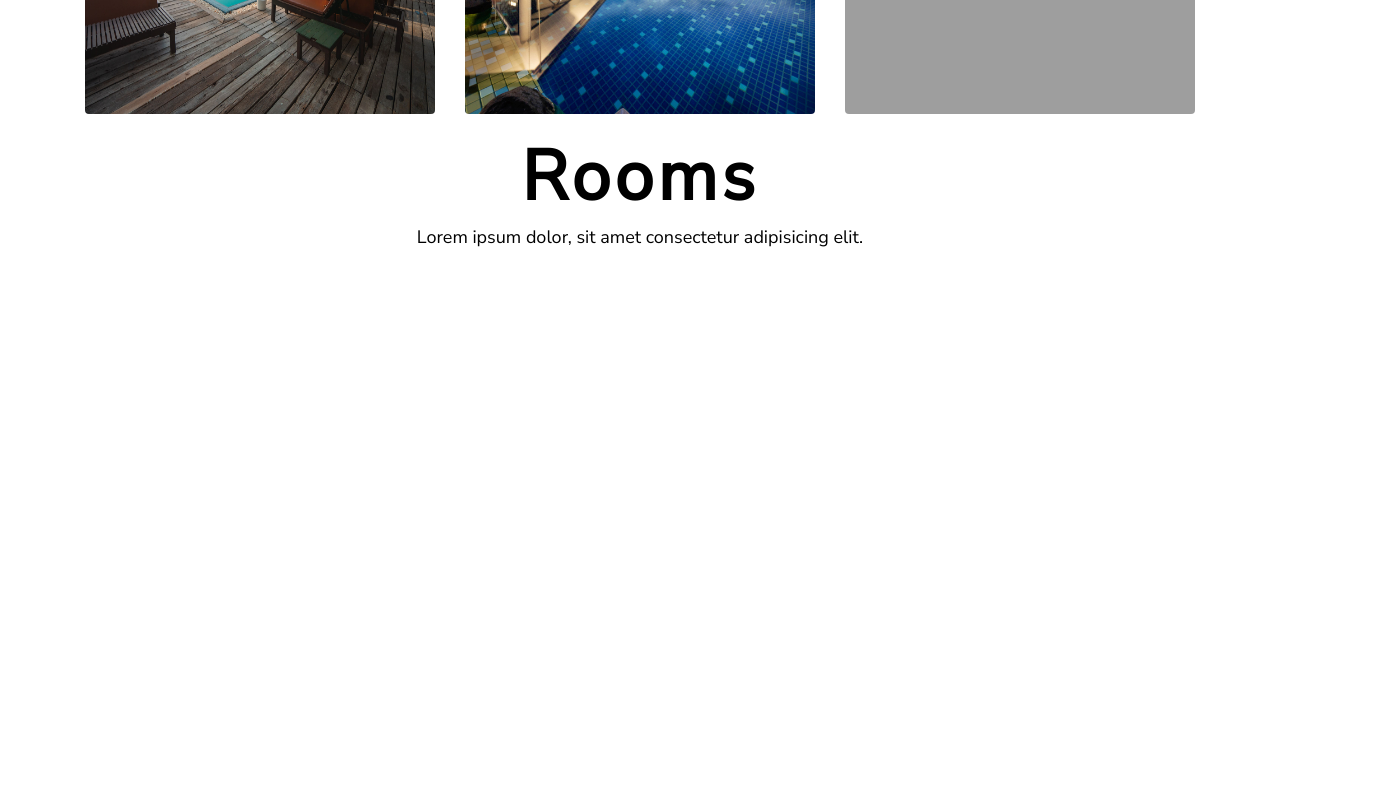
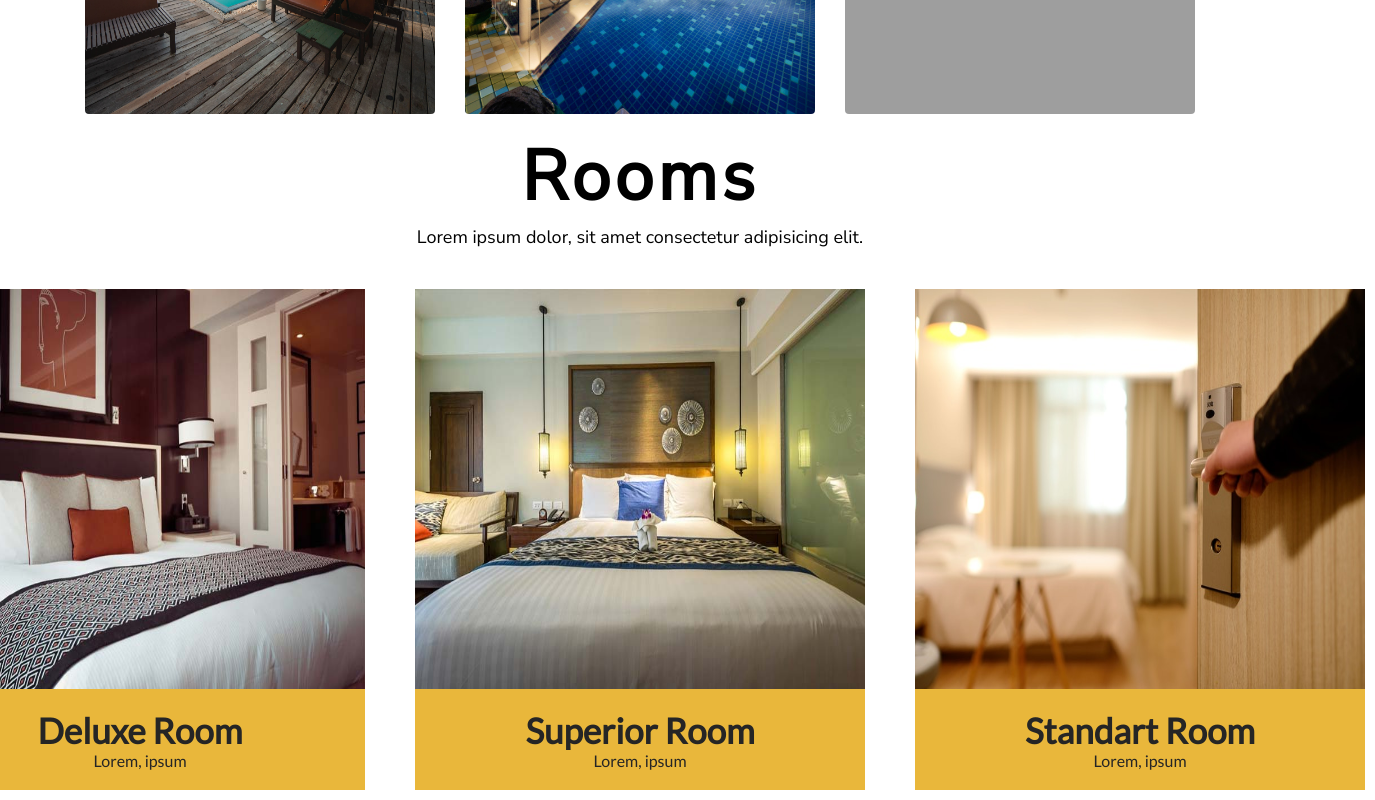
Before and after one commit to bkrcokan13/deluxe-hotel, a plain HTML site: page index.html in a window 1280 px wide. Shown: the part 3855-4655 px from the top of the page, 1375 px wide, since content can reach past the window. Before the commit the page ends 4134 px from the top, so only its background shows below. Drawn offline with Linux system fonts and the light colour scheme; grey boxes are pictures that could not be loaded.

Commit message:
index.html updated
Rooms added.

```diff
--- a/css/style.css
+++ b/css/style.css
@@ -280,8 +280,31 @@
 .room-box {
     display: flex;
     flex-direction: column;
+    padding: 10px;
     align-items: center;
     justify-content: space-between;
+}
+
+.rooms-types {
+    display: flex;
+    gap: 30px;
+}
+
+.room-title {
+    text-align: center;
+    font-family: "Lato", sans-serif;
+    background-color: #e9b73b;
+    color: rgb(37, 37, 37);
+    padding: 20px;
+    width: 100%;
+}
+
+.room-title h1 {
+    font-size: 35px;
+}
+
+.room-title p {
+    font-size: 16px;
 }
 
 
@@ -335,4 +358,12 @@
         width: 100;
 
     }
+
+    .hotel-rooms {
+        flex-direction: column;
+    }
+
+    .rooms-types {
+        flex-direction: column;
+    }
 }
--- a/index.html
+++ b/index.html
@@ -11,6 +11,7 @@
 </head>
 <body>
     <header class="main-header">
+        <!-- Navbar -->
         <nav class="main-navbar">
             <div class="navbar-logo">
                 <a href="index.html">
@@ -41,6 +42,7 @@
             </div>
         </nav>
 
+        <!-- Header Content -->
         <div class="header-content">
             <h1>Welcome To Deluxe</h1>
             <p>Lorem ipsum dolor sit amet consectetur adipisicing elit.</p>
@@ -52,6 +54,7 @@
 
 
     <main>
+        <!-- Hotel Specs -->
         <div class="hotel-specs">
             <div class="spec-box">
                 <i class="fa-solid fa-bell-concierge fa-4x" style="color: #daa520;"></i>
@@ -74,6 +77,8 @@
                 <p>Lorem ipsum dolor sit, amet consectetur adipisicing elit.</p>
             </div>
         </div>
+
+        <!-- Info -->
 
         <div id="info" class="info-section">
             <div class="info-left box">
@@ -98,6 +103,7 @@
             <div class="info-2-left box"></div>
         </div>
 
+        <!-- Gallery -->
         <div id="gallery" class="hotel-gallery">
             <div class="gallery-header">
                 <h1>Gallery</h1>
@@ -118,18 +124,35 @@
                 <img src="img/3.jpg" height="350", width="350">
             </div>
         </div>
-
+        <!-- Rooms -->
         <div id="rooms" class="hotel-rooms">
             <div class="room-header">
                 <h1>Rooms</h1>
                 <p>Lorem ipsum dolor, sit amet consectetur adipisicing elit.</p>
             </div>
 
-
+            <!-- Room Types -->
             <div class="rooms-types">
-
                 <div class="room-box">
-
+                    <img src="img/room1.jpeg" height="400" width="450">
+                    <div class="room-title">
+                        <h1>Deluxe Room</h1>
+                        <p>Lorem, ipsum</p>
+                    </div>
+                </div>
+                <div class="room-box">
+                    <img src="img/room2.jpeg" height="400" width="450">
+                    <div class="room-title">
+                        <h1>Superior Room</h1>
+                        <p>Lorem, ipsum</p>
+                    </div>
+                </div>
+                <div class="room-box">
+                    <img src="img/room3.jpeg" height="400" width="450">
+                    <div class="room-title">
+                        <h1>Standart Room</h1>
+                        <p>Lorem, ipsum</p>
+                    </div>
                 </div>
 
             </div>
```
Also changed, not shown: img/p1.jpeg (added), img/p2.jpeg (added), img/p3.jpeg (added), img/room1.jpeg (added), img/room2.jpeg (added), img/room3.jpeg (added).
